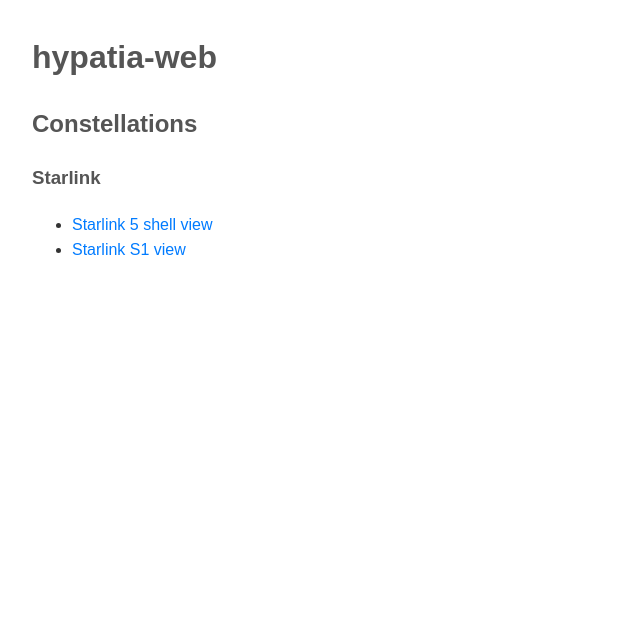
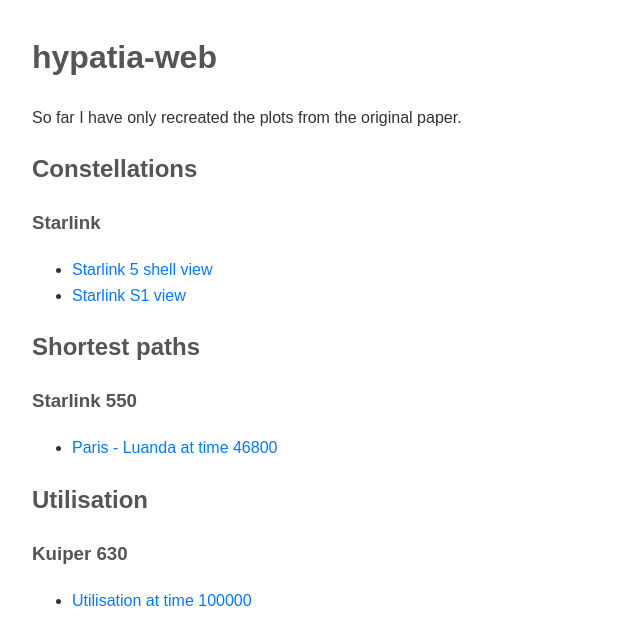
Before and after one commit to charliebarber/hypatia-web, a plain HTML site: page index.html in a window 1280 px wide. Shown: the whole page, without its empty margins (0-640 px from the left). Drawn offline with Linux system fonts and the light colour scheme.

Commit message:
Added more plots

```diff
--- a/index.html
+++ b/index.html
@@ -27,6 +27,7 @@
 <body>
     <header>
         <h1>hypatia-web</h1>
+        <p>So far I have only recreated the plots from the original paper.</p>
     </header>
     <main>
         <section>
@@ -37,6 +38,18 @@
                 <li><a href="plots/constellations/starlink/Starlink.html">Starlink 5 shell view</li>
                 <li><a href="plots/constellations/starlink/Starlink-S1.html">Starlink S1 view</li>
             </ul>
+
+            <h2>Shortest paths</h2>
+            <h3>Starlink 550</h3>
+            <ul>
+                <li><a href="plots/paths/starlink/starlink_550_path_Paris_1608_Luanda_1650_46800.html">Paris - Luanda at time 46800</a></li>
+            </ul>
+
+            <h2>Utilisation</h2>
+            <h3>Kuiper 630</h3>
+            <ul>
+                <li><a href="plots/util/kuiper_630_util_100000.html">Utilisation at time 100000</a></li>
+            </ul>
         </section>
     </main>
 </body>
```
Also changed, not shown: plots/paths/starlink/starlink_550_path_Paris_1608_Luanda_1650_46800.html (renamed from starlink_550_path_Paris_1608_Luanda_1650_46800.html, +1 -1 lines), plots/util/kuiper_630_util_100000.html (renamed from kuiper_630_util_100000.html, +1 -1 lines).
